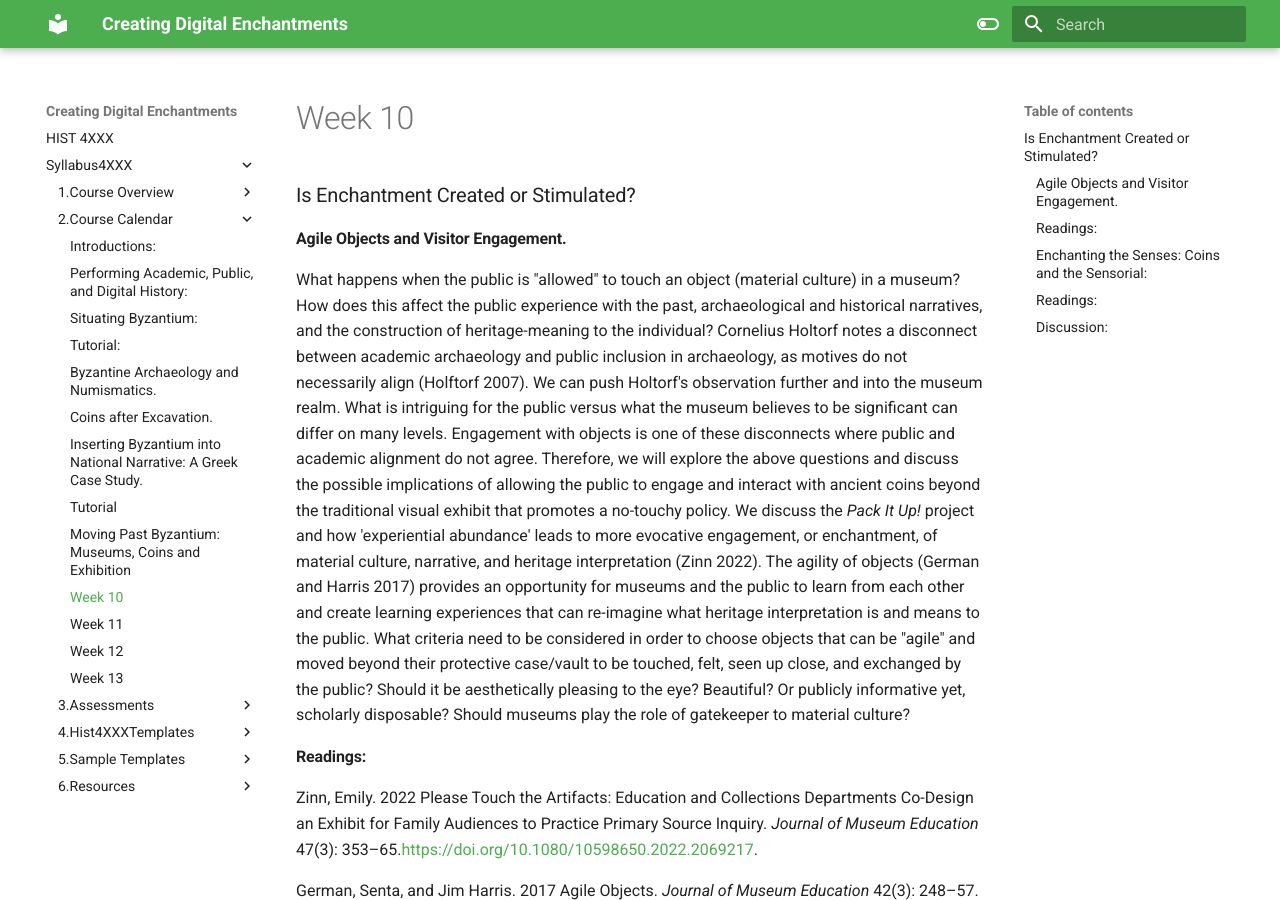
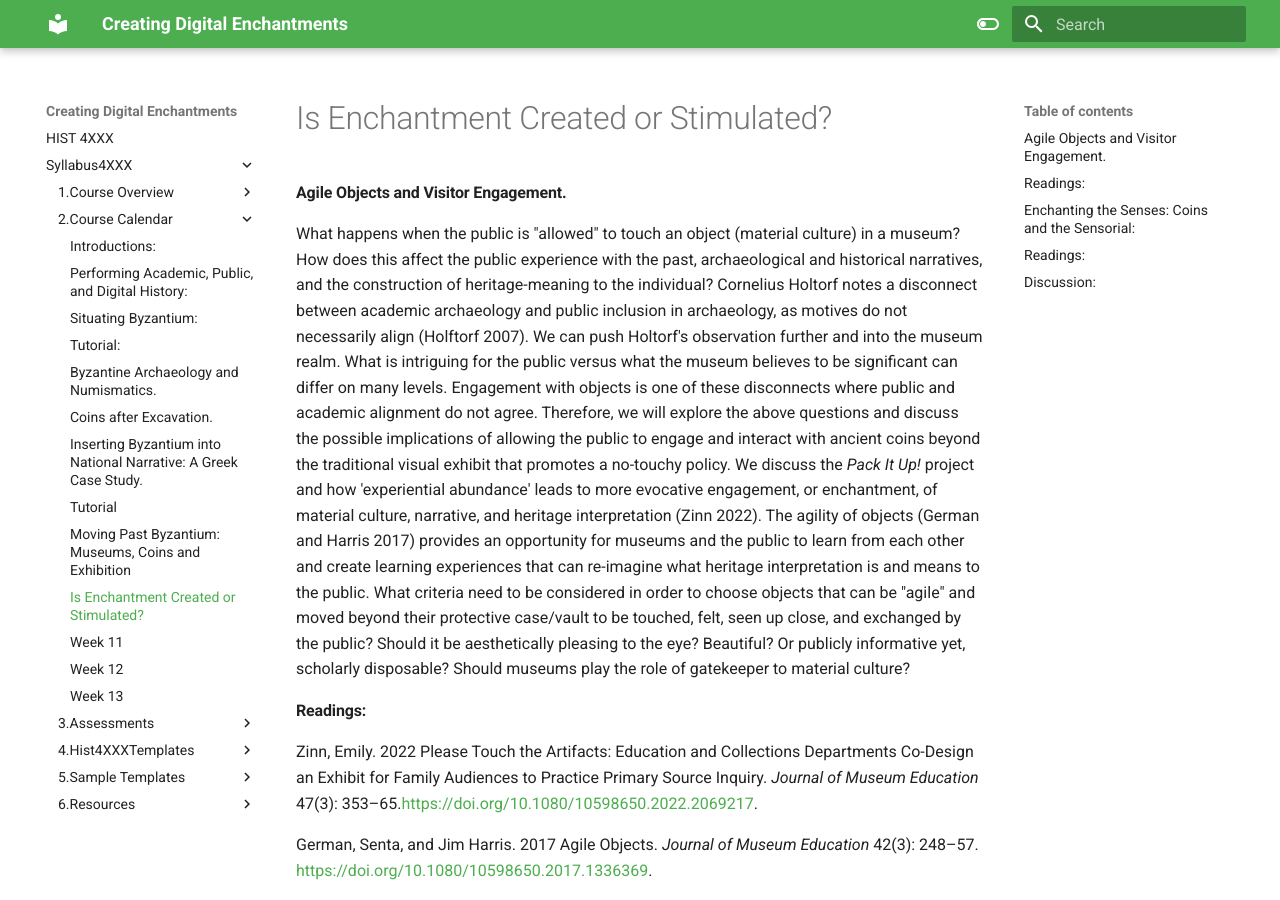
Before and after one commit to roguehistory/Syllabus, an MkDocs documentation site: the page built from docs/Syllabus4XXX/2.Course Calendar/Week_10.md, in a window 1280 px wide and 900 px high. Built offline with MkDocs 1.6.1 and Material for MkDocs 9.7.7, drawn with Linux system fonts in a browser that asks for light colours.

Commit message:
Update Week_10.md

```diff
--- a/docs/Syllabus4XXX/2.Course Calendar/Week_10.md
+++ b/docs/Syllabus4XXX/2.Course Calendar/Week_10.md
@@ -1,4 +1,4 @@
-### Is Enchantment Created or Stimulated?
+# Is Enchantment Created or Stimulated?
 
 #### Agile Objects and Visitor Engagement.
 
```
